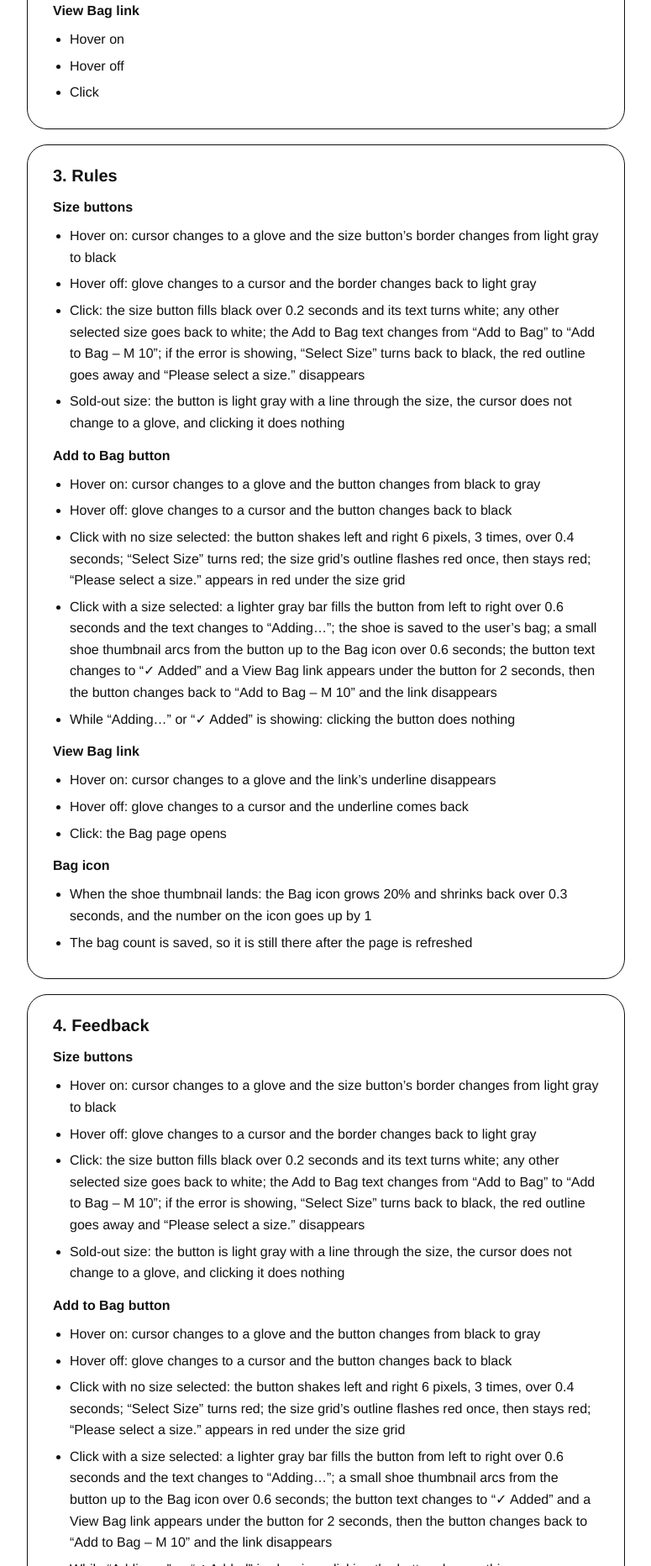
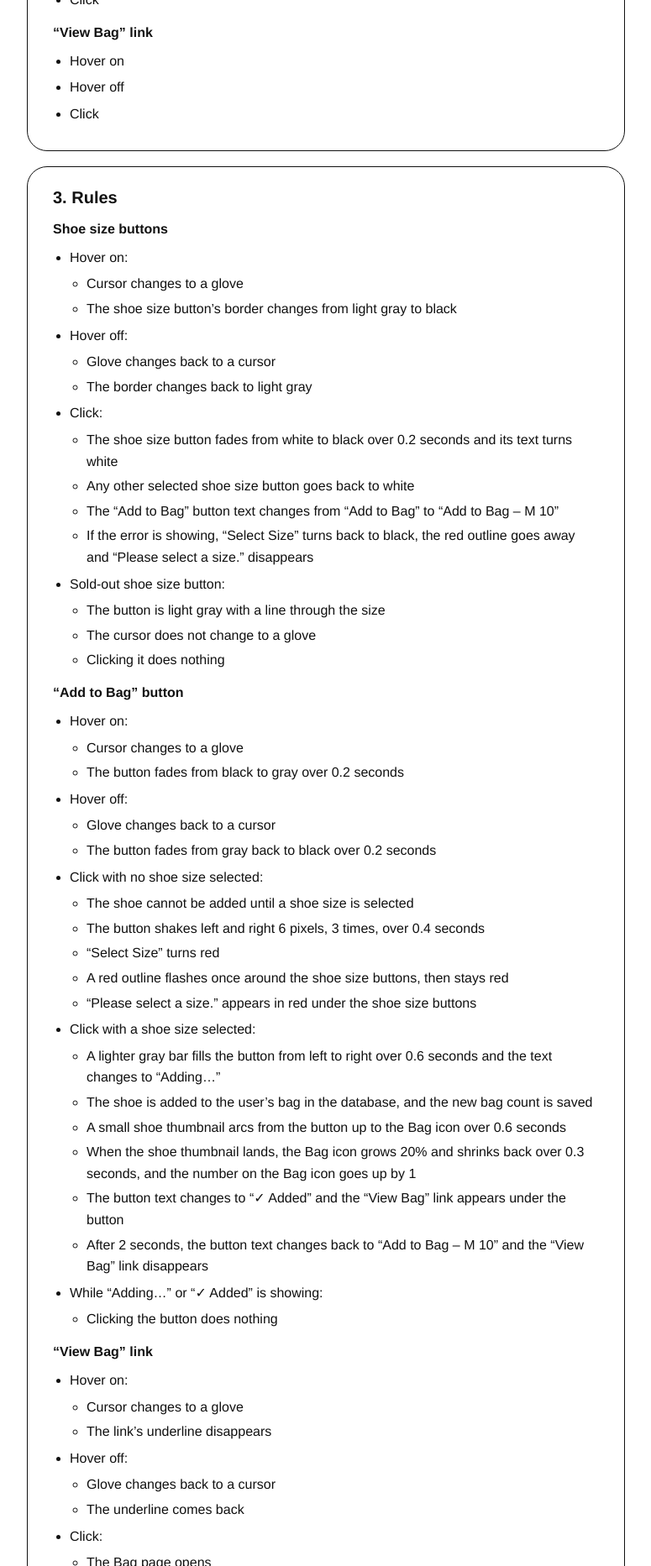
Before and after one commit to JoshGratton/idm241-jlg493-improved, a plain HTML site: page beta/index.html in a window 1280 px wide. Shown: the part 935-2800 px from the top of the page at 84% size, without its empty margins (252-1027 px from the left). Drawn offline with Linux system fonts and the light colour scheme.

Commit message:
updated site

```diff
--- a/beta/index.html
+++ b/beta/index.html
@@ -22,14 +22,14 @@
       <h2>1. Original Interface</h2>
       <ul>
         <li><a href="https://www.nike.com/t/air-force-1-07-mens-shoes-jBrhbr/CW2288-111" target="_blank" rel="noopener">https://www.nike.com/t/air-force-1-07-mens-shoes-jBrhbr/CW2288-111</a></li>
-        <li>Improving: the shoe size buttons, the Add to Bag button, a new View Bag link and the Bag icon on the Nike shoe page</li>
+        <li>Improving: the shoe size buttons, the &ldquo;Add to Bag&rdquo; button, a new &ldquo;View Bag&rdquo; link and the Bag icon on the Nike shoe page</li>
       </ul>
       <h3>What Nike does now</h3>
       <ul>
-        <li>Hovering a size or selecting a size both give it a darkened (black) border, so the selected size and sizes hovered on look the same</li>
-        <li>The Add to Bag text never changes, so it doesn&rsquo;t show which size is being added to the user's bag</li>
-        <li>Clicking Add to Bag with no size selected: &ldquo;Select Size&rdquo; turns red, the size grid gets a red outline and &ldquo;Please select a size.&rdquo; appears under the grid; nothing moves</li>
-        <li>Clicking Add to Bag with a size: the page dims/ has a grey overlay and an &ldquo;Added to Bag&rdquo; panel covers the top right corner until the user closes it</li>
+        <li>Hovering on a shoe size button and selecting a shoe size button both give it a black border, so the selected shoe size button and a hovered one look the same</li>
+        <li>The &ldquo;Add to Bag&rdquo; button text never changes, so it doesn&rsquo;t show which size is being added to the user&rsquo;s bag</li>
+        <li>Clicking the &ldquo;Add to Bag&rdquo; button with no shoe size selected: &ldquo;Select Size&rdquo; turns red, the shoe size buttons get a red outline and &ldquo;Please select a size.&rdquo; appears under them; nothing moves</li>
+        <li>Clicking the &ldquo;Add to Bag&rdquo; button with a shoe size selected: the page dims with a gray overlay and an &ldquo;Added to Bag&rdquo; panel covers the top right corner until the user closes it</li>
       </ul>
     </section>
 
@@ -42,13 +42,13 @@
         <li>Hover off</li>
         <li>Click</li>
       </ul>
-      <h3>Add to Bag button</h3>
+      <h3>&ldquo;Add to Bag&rdquo; button</h3>
       <ul>
         <li>Hover on</li>
         <li>Hover off</li>
         <li>Click</li>
       </ul>
-      <h3>View Bag link</h3>
+      <h3>&ldquo;View Bag&rdquo; link</h3>
       <ul>
         <li>Hover on</li>
         <li>Hover off</li>
@@ -59,77 +59,200 @@
     <!-- 3. rules -->
     <section class="box">
       <h2>3. Rules</h2>
-      <h3>Size buttons</h3>
+      <h3>Shoe size buttons</h3>
       <ul>
-        <li>Hover on: cursor changes to a glove and the size button&rsquo;s border changes from light gray to black</li>
-        <li>Hover off: glove changes to a cursor and the border changes back to light gray</li>
-        <li>Click: the size button fills black over 0.2 seconds and its text turns white; any other selected size goes back to white; the Add to Bag text changes from &ldquo;Add to Bag&rdquo; to &ldquo;Add to Bag &ndash; M 10&rdquo;; if the error is showing, &ldquo;Select Size&rdquo; turns back to black, the red outline goes away and &ldquo;Please select a size.&rdquo; disappears</li>
-        <li>Sold-out size: the button is light gray with a line through the size, the cursor does not change to a glove, and clicking it does nothing</li>
+        <li>Hover on:
+          <ul>
+            <li>Cursor changes to a glove</li>
+            <li>The shoe size button&rsquo;s border changes from light gray to black</li>
+          </ul>
+        </li>
+        <li>Hover off:
+          <ul>
+            <li>Glove changes back to a cursor</li>
+            <li>The border changes back to light gray</li>
+          </ul>
+        </li>
+        <li>Click:
+          <ul>
+            <li>The shoe size button fades from white to black over 0.2 seconds and its text turns white</li>
+            <li>Any other selected shoe size button goes back to white</li>
+            <li>The &ldquo;Add to Bag&rdquo; button text changes from &ldquo;Add to Bag&rdquo; to &ldquo;Add to Bag &ndash; M 10&rdquo;</li>
+            <li>If the error is showing, &ldquo;Select Size&rdquo; turns back to black, the red outline goes away and &ldquo;Please select a size.&rdquo; disappears</li>
+          </ul>
+        </li>
+        <li>Sold-out shoe size button:
+          <ul>
+            <li>The button is light gray with a line through the size</li>
+            <li>The cursor does not change to a glove</li>
+            <li>Clicking it does nothing</li>
+          </ul>
+        </li>
       </ul>
-      <h3>Add to Bag button</h3>
+      <h3>&ldquo;Add to Bag&rdquo; button</h3>
       <ul>
-        <li>Hover on: cursor changes to a glove and the button changes from black to gray</li>
-        <li>Hover off: glove changes to a cursor and the button changes back to black</li>
-        <li>Click with no size selected: the button shakes left and right 6 pixels, 3 times, over 0.4 seconds; &ldquo;Select Size&rdquo; turns red; the size grid&rsquo;s outline flashes red once, then stays red; &ldquo;Please select a size.&rdquo; appears in red under the size grid</li>
-        <li>Click with a size selected: a lighter gray bar fills the button from left to right over 0.6 seconds and the text changes to &ldquo;Adding&hellip;&rdquo;; the shoe is saved to the user&rsquo;s bag; a small shoe thumbnail arcs from the button up to the Bag icon over 0.6 seconds; the button text changes to &ldquo;&check; Added&rdquo; and a View Bag link appears under the button for 2 seconds, then the button changes back to &ldquo;Add to Bag &ndash; M 10&rdquo; and the link disappears</li>
-        <li>While &ldquo;Adding&hellip;&rdquo; or &ldquo;&check; Added&rdquo; is showing: clicking the button does nothing</li>
+        <li>Hover on:
+          <ul>
+            <li>Cursor changes to a glove</li>
+            <li>The button fades from black to gray over 0.2 seconds</li>
+          </ul>
+        </li>
+        <li>Hover off:
+          <ul>
+            <li>Glove changes back to a cursor</li>
+            <li>The button fades from gray back to black over 0.2 seconds</li>
+          </ul>
+        </li>
+        <li>Click with no shoe size selected:
+          <ul>
+            <li>The shoe cannot be added until a shoe size is selected</li>
+            <li>The button shakes left and right 6 pixels, 3 times, over 0.4 seconds</li>
+            <li>&ldquo;Select Size&rdquo; turns red</li>
+            <li>A red outline flashes once around the shoe size buttons, then stays red</li>
+            <li>&ldquo;Please select a size.&rdquo; appears in red under the shoe size buttons</li>
+          </ul>
+        </li>
+        <li>Click with a shoe size selected:
+          <ul>
+            <li>A lighter gray bar fills the button from left to right over 0.6 seconds and the text changes to &ldquo;Adding&hellip;&rdquo;</li>
+            <li>The shoe is added to the user&rsquo;s bag in the database, and the new bag count is saved</li>
+            <li>A small shoe thumbnail arcs from the button up to the Bag icon over 0.6 seconds</li>
+            <li>When the shoe thumbnail lands, the Bag icon grows 20% and shrinks back over 0.3 seconds, and the number on the Bag icon goes up by 1</li>
+            <li>The button text changes to &ldquo;&check; Added&rdquo; and the &ldquo;View Bag&rdquo; link appears under the button</li>
+            <li>After 2 seconds, the button text changes back to &ldquo;Add to Bag &ndash; M 10&rdquo; and the &ldquo;View Bag&rdquo; link disappears</li>
+          </ul>
+        </li>
+        <li>While &ldquo;Adding&hellip;&rdquo; or &ldquo;&check; Added&rdquo; is showing:
+          <ul>
+            <li>Clicking the button does nothing</li>
+          </ul>
+        </li>
       </ul>
-      <h3>View Bag link</h3>
+      <h3>&ldquo;View Bag&rdquo; link</h3>
       <ul>
-        <li>Hover on: cursor changes to a glove and the link&rsquo;s underline disappears</li>
-        <li>Hover off: glove changes to a cursor and the underline comes back</li>
-        <li>Click: the Bag page opens</li>
-      </ul>
-      <h3>Bag icon</h3>
-      <ul>
-        <li>When the shoe thumbnail lands: the Bag icon grows 20% and shrinks back over 0.3 seconds, and the number on the icon goes up by 1</li>
-        <li>The bag count is saved, so it is still there after the page is refreshed</li>
+        <li>Hover on:
+          <ul>
+            <li>Cursor changes to a glove</li>
+            <li>The link&rsquo;s underline disappears</li>
+          </ul>
+        </li>
+        <li>Hover off:
+          <ul>
+            <li>Glove changes back to a cursor</li>
+            <li>The underline comes back</li>
+          </ul>
+        </li>
+        <li>Click:
+          <ul>
+            <li>The Bag page opens</li>
+          </ul>
+        </li>
       </ul>
     </section>
 
     <!-- 4. feedback -->
     <section class="box">
       <h2>4. Feedback</h2>
-      <h3>Size buttons</h3>
+      <h3>Shoe size buttons</h3>
       <ul>
-        <li>Hover on: cursor changes to a glove and the size button&rsquo;s border changes from light gray to black</li>
-        <li>Hover off: glove changes to a cursor and the border changes back to light gray</li>
-        <li>Click: the size button fills black over 0.2 seconds and its text turns white; any other selected size goes back to white; the Add to Bag text changes from &ldquo;Add to Bag&rdquo; to &ldquo;Add to Bag &ndash; M 10&rdquo;; if the error is showing, &ldquo;Select Size&rdquo; turns back to black, the red outline goes away and &ldquo;Please select a size.&rdquo; disappears</li>
-        <li>Sold-out size: the button is light gray with a line through the size, the cursor does not change to a glove, and clicking it does nothing</li>
+        <li>Hover on:
+          <ul>
+            <li>Cursor changes to a glove</li>
+            <li>The shoe size button&rsquo;s border changes from light gray to black</li>
+          </ul>
+        </li>
+        <li>Hover off:
+          <ul>
+            <li>Glove changes back to a cursor</li>
+            <li>The border changes back to light gray</li>
+          </ul>
+        </li>
+        <li>Click:
+          <ul>
+            <li>The shoe size button fades from white to black over 0.2 seconds and its text turns white</li>
+            <li>Any other selected shoe size button goes back to white</li>
+            <li>The &ldquo;Add to Bag&rdquo; button text changes from &ldquo;Add to Bag&rdquo; to &ldquo;Add to Bag &ndash; M 10&rdquo;</li>
+            <li>If the error is showing, &ldquo;Select Size&rdquo; turns back to black, the red outline goes away and &ldquo;Please select a size.&rdquo; disappears</li>
+          </ul>
+        </li>
+        <li>Sold-out shoe size button:
+          <ul>
+            <li>The button is light gray with a line through the size</li>
+            <li>The cursor does not change to a glove</li>
+            <li>Clicking it does nothing</li>
+          </ul>
+        </li>
       </ul>
-      <h3>Add to Bag button</h3>
+      <h3>&ldquo;Add to Bag&rdquo; button</h3>
       <ul>
-        <li>Hover on: cursor changes to a glove and the button changes from black to gray</li>
-        <li>Hover off: glove changes to a cursor and the button changes back to black</li>
-        <li>Click with no size selected: the button shakes left and right 6 pixels, 3 times, over 0.4 seconds; &ldquo;Select Size&rdquo; turns red; the size grid&rsquo;s outline flashes red once, then stays red; &ldquo;Please select a size.&rdquo; appears in red under the size grid</li>
-        <li>Click with a size selected: a lighter gray bar fills the button from left to right over 0.6 seconds and the text changes to &ldquo;Adding&hellip;&rdquo;; a small shoe thumbnail arcs from the button up to the Bag icon over 0.6 seconds; the button text changes to &ldquo;&check; Added&rdquo; and a View Bag link appears under the button for 2 seconds, then the button changes back to &ldquo;Add to Bag &ndash; M 10&rdquo; and the link disappears</li>
-        <li>While &ldquo;Adding&hellip;&rdquo; or &ldquo;&check; Added&rdquo; is showing: clicking the button does nothing</li>
+        <li>Hover on:
+          <ul>
+            <li>Cursor changes to a glove</li>
+            <li>The button fades from black to gray over 0.2 seconds</li>
+          </ul>
+        </li>
+        <li>Hover off:
+          <ul>
+            <li>Glove changes back to a cursor</li>
+            <li>The button fades from gray back to black over 0.2 seconds</li>
+          </ul>
+        </li>
+        <li>Click with no shoe size selected:
+          <ul>
+            <li>The shoe cannot be added until a shoe size is selected</li>
+            <li>The button shakes left and right 6 pixels, 3 times, over 0.4 seconds</li>
+            <li>&ldquo;Select Size&rdquo; turns red</li>
+            <li>A red outline flashes once around the shoe size buttons, then stays red</li>
+            <li>&ldquo;Please select a size.&rdquo; appears in red under the shoe size buttons</li>
+          </ul>
+        </li>
+        <li>Click with a shoe size selected:
+          <ul>
+            <li>A lighter gray bar fills the button from left to right over 0.6 seconds and the text changes to &ldquo;Adding&hellip;&rdquo;</li>
+            <li>A small shoe thumbnail arcs from the button up to the Bag icon over 0.6 seconds</li>
+            <li>When the shoe thumbnail lands, the Bag icon grows 20% and shrinks back over 0.3 seconds, and the number on the Bag icon goes up by 1</li>
+            <li>The button text changes to &ldquo;&check; Added&rdquo; and the &ldquo;View Bag&rdquo; link appears under the button</li>
+            <li>After 2 seconds, the button text changes back to &ldquo;Add to Bag &ndash; M 10&rdquo; and the &ldquo;View Bag&rdquo; link disappears</li>
+          </ul>
+        </li>
+        <li>While &ldquo;Adding&hellip;&rdquo; or &ldquo;&check; Added&rdquo; is showing:
+          <ul>
+            <li>Clicking the button does nothing</li>
+          </ul>
+        </li>
       </ul>
-      <h3>View Bag link</h3>
+      <h3>&ldquo;View Bag&rdquo; link</h3>
       <ul>
-        <li>Hover on: cursor changes to a glove and the link&rsquo;s underline disappears</li>
-        <li>Hover off: glove changes to a cursor and the underline comes back</li>
-        <li>Click: the Bag page opens</li>
-      </ul>
-      <h3>Bag icon</h3>
-      <ul>
-        <li>When the shoe thumbnail lands: the Bag icon grows 20% and shrinks back over 0.3 seconds, and the number on the icon goes up by 1</li>
+        <li>Hover on:
+          <ul>
+            <li>Cursor changes to a glove</li>
+            <li>The link&rsquo;s underline disappears</li>
+          </ul>
+        </li>
+        <li>Hover off:
+          <ul>
+            <li>Glove changes back to a cursor</li>
+            <li>The underline comes back</li>
+          </ul>
+        </li>
+        <li>Click:
+          <ul>
+            <li>The Bag page opens</li>
+          </ul>
+        </li>
       </ul>
     </section>
 
-        <!-- 5. loops & modes -->
+    <!-- 5. loops & modes -->
     <section class="box">
       <h2>5. Loops &amp; Modes</h2>
       <h3>Loops</h3>
       <ul>
-        <li>Add to Bag shakes left and right 3 times each time it is clicked with no size selected</li>
-        <li>&ldquo;&check; Added&rdquo; and the View Bag link show for 2 seconds, then the button changes back to &ldquo;Add to Bag &ndash; M 10&rdquo;</li>
+        <li>None</li>
       </ul>
       <h3>Modes</h3>
       <ul>
-        <li>No size selected: clicking Add to Bag shows the error (shake, red &ldquo;Select Size&rdquo;, red outline and &ldquo;Please select a size.&rdquo;) instead of adding the shoe</li>
-        <li>Size selected: the Add to Bag text changes to &ldquo;Add to Bag &ndash; M 10&rdquo; and clicking it adds the shoe</li>
-        <li>Adding: the button is locked until &ldquo;&check; Added&rdquo; changes back</li>
+        <li>None</li>
       </ul>
     </section>
 
@@ -158,7 +281,7 @@
 
             <span class="cur-wrap cur-wrap--idle"><svg class="cur" viewBox="0 0 22 28"><path d="M2 2v21l5.5-5 3.6 8.2 3.6-1.6-3.5-8.1H18z" fill="#000" stroke="#fff" stroke-width="1.6" stroke-linejoin="round"/></svg></span>
           </div>
-          <figcaption><strong>1. Idle:</strong> no size is selected and the cursor is off to the side.</figcaption>
+          <figcaption><strong>1. Idle:</strong> no shoe size button is selected and the cursor is off to the side.</figcaption>
         </figure>
 
         <!-- Hover on size -->
@@ -180,7 +303,7 @@
 
 
           </div>
-          <figcaption><strong>2. Hover on size:</strong> the glove is on M 10 / W 11.5 and its border turns black.</figcaption>
+          <figcaption><strong>2. Hover on shoe size button:</strong> the glove is on M 10 / W 11.5 and its border changes to black.</figcaption>
         </figure>
 
         <!-- Size clicked -->
@@ -202,7 +325,7 @@
 
 
           </div>
-          <figcaption><strong>3. Size clicked:</strong> M 10 / W 11.5 fills black and the button reads &ldquo;Add to Bag &ndash; M 10&rdquo;.</figcaption>
+          <figcaption><strong>3. Click shoe size button:</strong> M 10 / W 11.5 fades to black and the &ldquo;Add to Bag&rdquo; button reads &ldquo;Add to Bag &ndash; M 10&rdquo;.</figcaption>
         </figure>
 
         <!-- Click with no size -->
@@ -224,7 +347,7 @@
 
 
           </div>
-          <figcaption><strong>4. Click with no size:</strong> the button shakes, &ldquo;Select Size&rdquo; turns red, the size grid outline flashes red and the message appears under the grid.</figcaption>
+          <figcaption><strong>4. Click &ldquo;Add to Bag&rdquo; button with no shoe size selected:</strong> the button shakes, &ldquo;Select Size&rdquo; turns red, a red outline appears around the shoe size buttons and &ldquo;Please select a size.&rdquo; appears under them.</figcaption>
         </figure>
 
         <!-- Click with a size -->
@@ -246,7 +369,7 @@
 
 
           </div>
-          <figcaption><strong>5. Click with a size:</strong> a lighter gray bar fills the button and the text reads &ldquo;Adding&hellip;&rdquo;.</figcaption>
+          <figcaption><strong>5. Click &ldquo;Add to Bag&rdquo; button with a shoe size selected:</strong> a lighter gray bar fills the button and the text reads &ldquo;Adding&hellip;&rdquo;.</figcaption>
         </figure>
 
         <!-- Shoe flies to bag -->
@@ -268,7 +391,7 @@
             <span class="flyer"><svg viewBox="0 0 48 24" aria-hidden="true"><path d="M4 19V12q1-4 5-4l5 1 4-2 6 3 10 2q10 1 11 5v2z" fill="#fff" stroke="#111" stroke-width="1.6" stroke-linejoin="round"/><path d="M4 16.5h41" stroke="#111" stroke-width="1.2"/><path d="M16 10l3 4M20 9l3 4" stroke="#111" stroke-width="1.2" stroke-linecap="round"/></svg></span>
 
           </div>
-          <figcaption><strong>6. Shoe flies to bag:</strong> the shoe thumbnail arcs from the button up to the Bag icon.</figcaption>
+          <figcaption><strong>6. Shoe thumbnail flies to the Bag icon:</strong> the shoe thumbnail arcs from the &ldquo;Add to Bag&rdquo; button up to the Bag icon.</figcaption>
         </figure>
 
         <!-- Added -->
@@ -290,7 +413,7 @@
 
 
           </div>
-          <figcaption><strong>7. Added:</strong> the Bag icon grows, the number changes to 1, the button reads &ldquo;&check; Added&rdquo; and a View Bag link appears under it.</figcaption>
+          <figcaption><strong>7. Added:</strong> the Bag icon grows, the number on the Bag icon changes to 1, the &ldquo;Add to Bag&rdquo; button reads &ldquo;&check; Added&rdquo; and the &ldquo;View Bag&rdquo; link appears under it.</figcaption>
         </figure>
 
       </div>
--- a/beta/style.css
+++ b/beta/style.css
@@ -204,3 +204,7 @@ main.wrap { padding-top: 24px; padding-bottom: 20px; }
   .header h1 { font-size: 22px; }
   .box { padding: 20px; border-radius: 20px; }
 }
+
+/* sub-bullets in Rules and Feedback */
+li > ul { margin-top: 6px; }
+li > ul > li { margin-bottom: 4px; }
```
